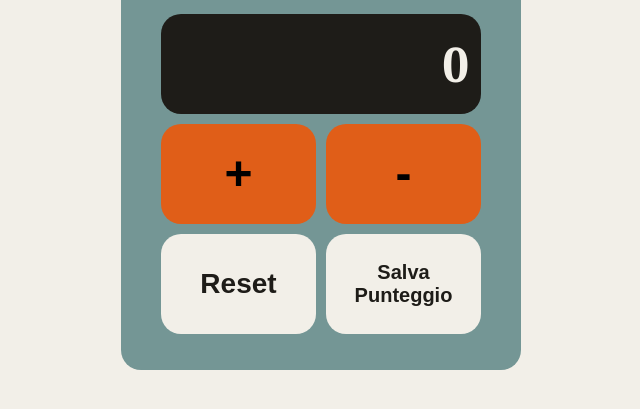
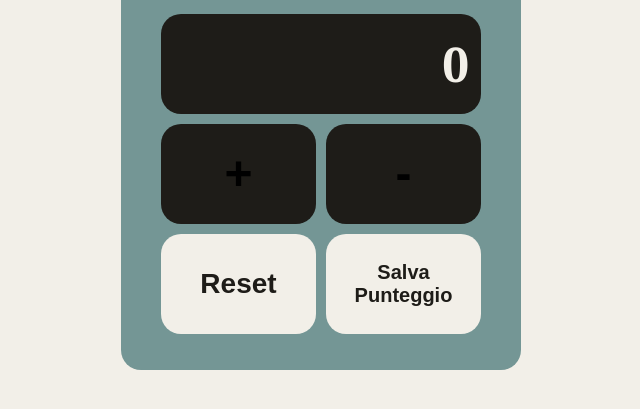
Before and after one commit to Git-Ste/counter, a plain HTML site: page index.html in a window 1280 px wide. Shown: the part 275-684 px from the top of the page, without its empty margins (319-959 px from the left). Drawn offline with Linux system fonts and the light colour scheme.

Commit message:
Update style.css

```diff
--- a/assets/css/style.css
+++ b/assets/css/style.css
@@ -80,7 +80,7 @@ body{
 }
 
 .increment-btn{
-    background-color: #e05e18ff;
+    background-color: #1e1c18;
     border: none;
     font-weight: 600;
     font-size: 48px;
```
